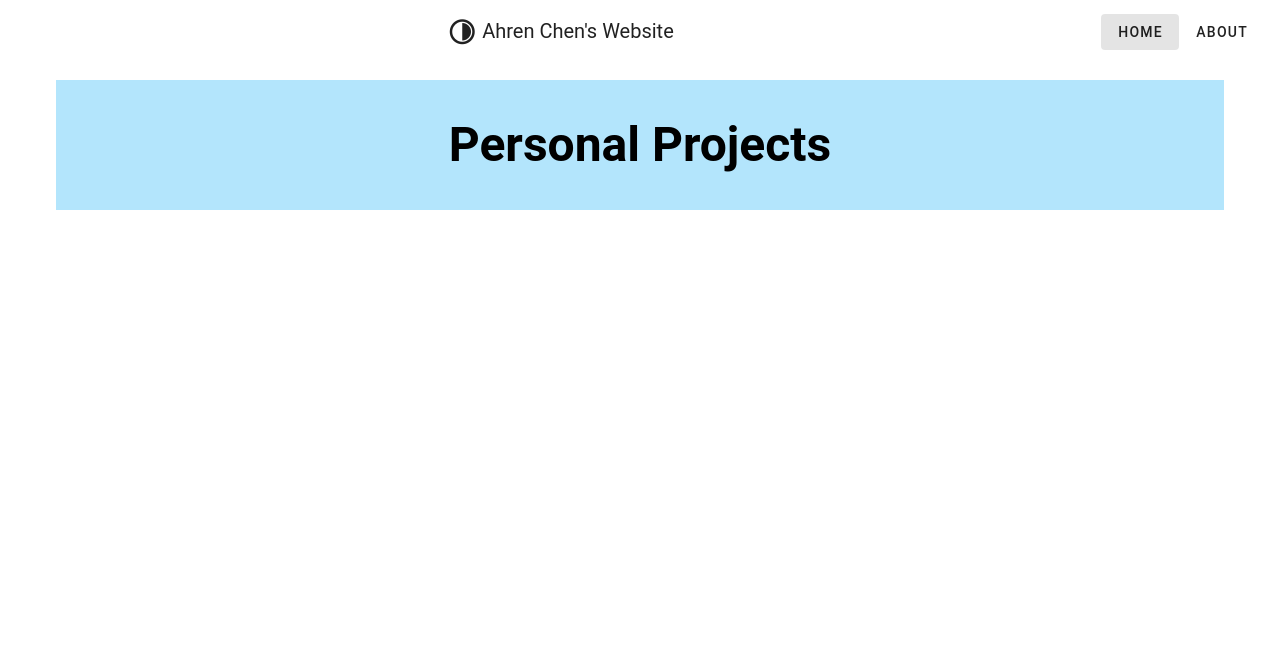
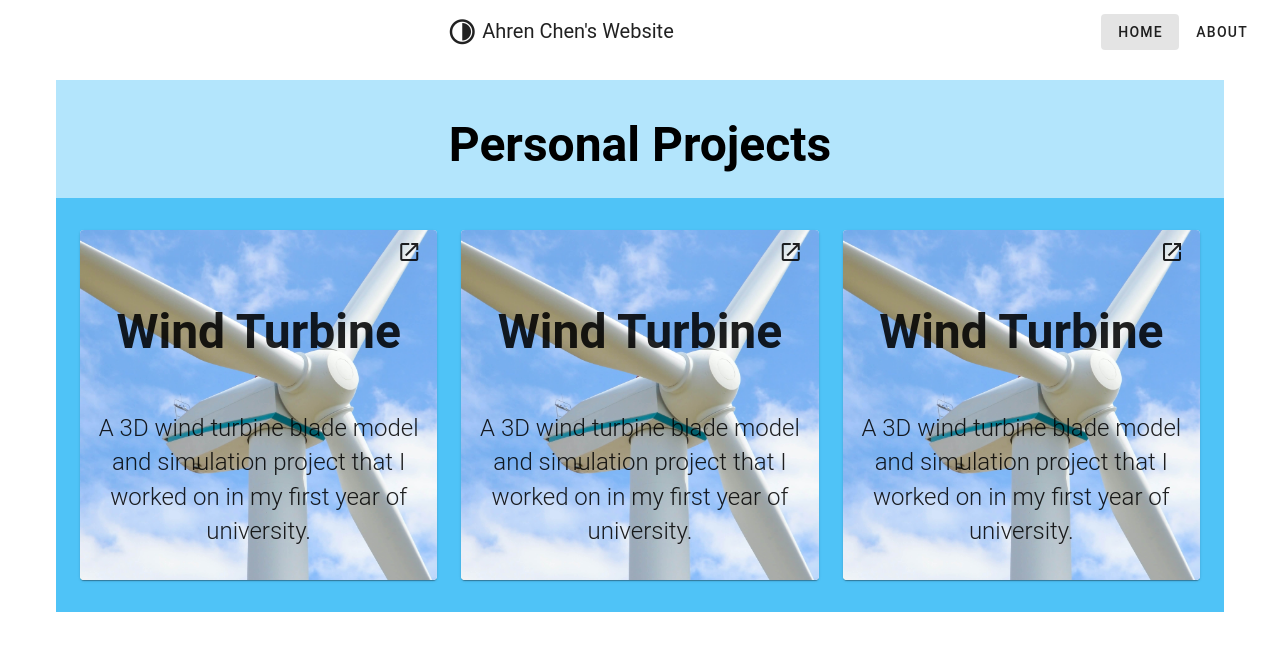
Before and after one commit to Ahren-Chen/Ahren-Chen.github.io, a Vue app: page / in a window 1280 px wide. Shown: the top 650 px of the page. Built offline with nearby package versions, Linux system fonts and the light colour scheme.

Commit message:
Set up template projects in Home Page ready to be filled in and redirect.

```diff
--- a/src/components/HomePage.vue
+++ b/src/components/HomePage.vue
@@ -3,6 +3,47 @@
         <v-responsive class="fill-height text-center">
             <h1 class="py-10 text-h3 font-weight-bold bg-light-blue-lighten-4">Personal Projects</h1>
 
+            <v-row class="py-5 px-6 mb-2 d-flex align-center justify-center bg-light-blue-lighten-2">
+                <!-- Project 1 -->
+                <v-col cols="4">
+                    <v-card
+                        append-icon="mdi-open-in-new"
+                        class="mx-auto"
+                        href="/projects/wind_turbine"
+                        min-height="350"
+                        image="@/assets/Projects_Images/Wind_Turbine/Wind_Turbine.jpg">
+
+                        <v-card-title class="text-h3 py-5 font-weight-bold">Wind Turbine</v-card-title>
+                        <v-card-text class="text-h5 py-5 font-weight-light">A 3D wind turbine blade model and simulation project that I worked on in my first year of university.</v-card-text>
+                    </v-card>
+                </v-col>
+
+                <v-col cols="4">
+                    <v-card
+                        append-icon="mdi-open-in-new"
+                        class="mx-auto"
+                        href="/projects/wind_turbine"
+                        min-height="350"
+                        image="@/assets/Projects_Images/Wind_Turbine/Wind_Turbine.jpg">
+
+                        <v-card-title class="text-h3 py-5 font-weight-bold">Wind Turbine</v-card-title>
+                        <v-card-text class="text-h5 py-5 font-weight-light">A 3D wind turbine blade model and simulation project that I worked on in my first year of university.</v-card-text>
+                    </v-card>
+                </v-col>
+
+                <v-col cols="4">
+                    <v-card
+                        append-icon="mdi-open-in-new"
+                        class="mx-auto"
+                        href="/projects/wind_turbine"
+                        min-height="350"
+                        image="@/assets/Projects_Images/Wind_Turbine/Wind_Turbine.jpg">
+
+                        <v-card-title class="text-h3 py-5 font-weight-bold">Wind Turbine</v-card-title>
+                        <v-card-text class="text-h5 py-5 font-weight-light">A 3D wind turbine blade model and simulation project that I worked on in my first year of university.</v-card-text>
+                    </v-card>
+                </v-col>
+            </v-row>
         </v-responsive>
     </v-container>
 </template>
--- /dev/null
+++ b/src/components/Projects/Wind_Turbine_Page.vue
@@ -0,0 +1,8 @@
+<template>
+    <v-container class="fill-height">
+        <v-responsive class="fill-height text-center">
+            <h1 class="py-10 text-h3 font-weight-bold bg-light-blue-lighten-4">Personal Projects</h1>
+
+        </v-responsive>
+    </v-container>
+</template>
--- a/src/router/index.js
+++ b/src/router/index.js
@@ -32,6 +32,21 @@ const routes = [
       },
     ],
   },
+  {
+    path: "/projects/wind_turbine",
+    component: () => import("@/layouts/default/Default.vue"),
+    children: [
+      {
+        path: '',
+        name: 'Wind Turbine',
+        meta: { title: "Wind Turbine - Ahren Chen" },
+        // route level code-splitting
+        // this generates a separate chunk (Home-[hash].js) for this route
+        // which is lazy-loaded when the route is visited.
+        component: () => import("@/views/Projects/Wind_Turbine.vue"),
+      },
+    ],
+  }
 ]
 
 const router = createRouter({
--- /dev/null
+++ b/src/views/Projects/Wind_Turbine.vue
@@ -0,0 +1,7 @@
+<template>
+    <Wind_Turbine_Page />
+  </template>
+
+  <script setup>
+    import Wind_Turbine_Page from '@/components/Projects/Wind_Turbine_Page.vue'
+  </script>
```
Also changed, not shown: src/assets/Projects_Images/Wind_Turbine/Wind_Turbine.jpg (added), 1 other file (tests, documents, lock files or other folders).
